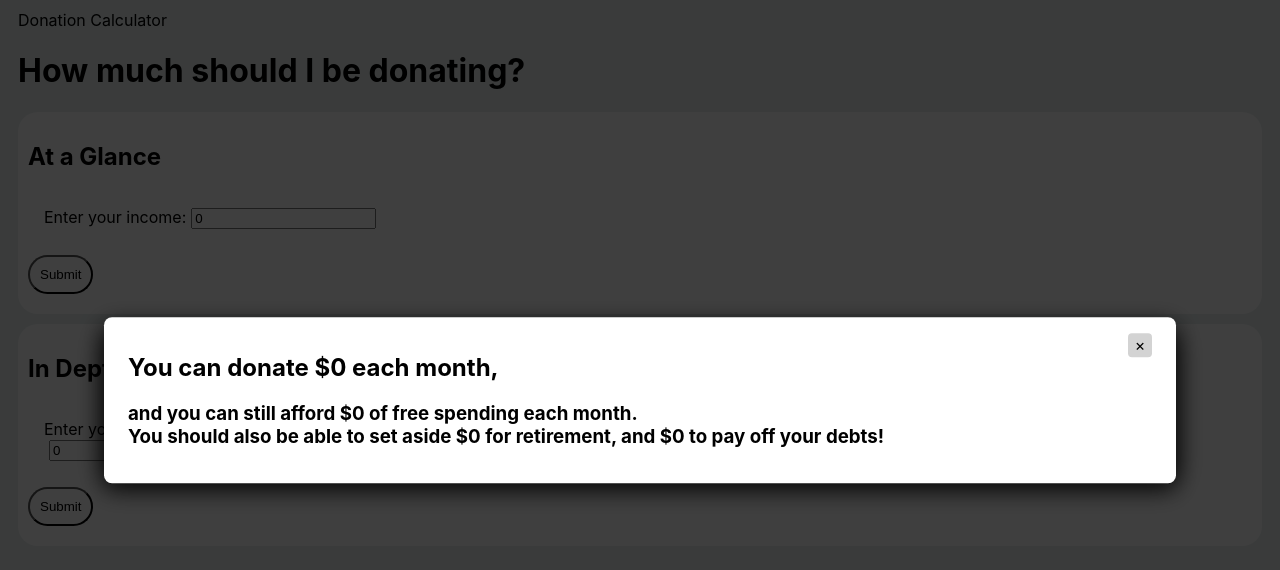
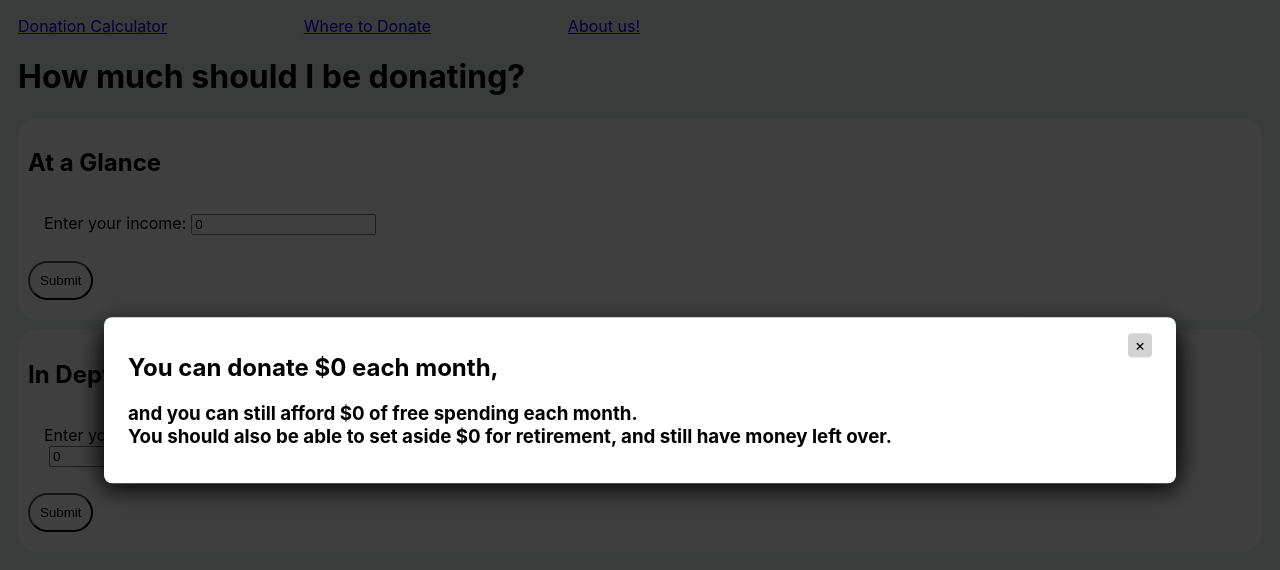
Before and after one commit to cmalatak/donation-calculator, a React (Create React App) app: page / in a window 1280 px wide. Shown: the top 570 px of the page. Built offline with nearby package versions, Linux system fonts and the light colour scheme.

Commit message:
nav menu wip

```diff
--- a/src/App.css
+++ b/src/App.css
@@ -81,7 +81,7 @@
   }
 }
 
-@media (min-width: 850px) {
+@media (min-width: 768px) {
   .app {
     margin: 10px;
   }
@@ -98,6 +98,11 @@
     padding: 10px;
   }
 
+  [class*="-result-button"]:hover {
+    box-shadow: 0px 1px 5px gray;
+    cursor: pointer;
+  }
+
   label {
     margin: 6px;
   }
@@ -109,6 +114,17 @@
 
   select {
     margin-left: 5px;
+  }
+
+  nav {
+    width: 50%;
+  }
+
+  ul {
+    padding-left: 0px;
+    list-style: none;
+    display: flex;
+    justify-content: space-between;
   }
 
   .modal {
--- a/src/App.js
+++ b/src/App.js
@@ -3,11 +3,15 @@ import React from "react";
 import "./App.css";
 import AtAGlanceCalculator from "./AtAGlanceCalculator";
 import InDepthCalculator from "./InDepthCalculator";
+import NavMenu from "./NavMenu";
+import MobileNavButton from "./MobileNavButton";
 
 const App = () => {
   return (
     <div className="app">
-      <header>Donation Calculator</header>
+      <header>
+        {window.innerWidth > 768 ? <NavMenu /> : <MobileNavButton />}
+      </header>
       <h1>How much should I be donating?</h1>
       <AtAGlanceCalculator
         className="at-a-glance-calculator"
--- /dev/null
+++ b/src/MobileNavButton.jsx
@@ -0,0 +1,21 @@
+import React, { useState } from "react";
+import NavMenu from "./NavMenu";
+
+const MobileNavButton = () => {
+  const [navMenuState, setNavMenuState] = useState("closed");
+  const toggleNavMenu = () => {
+    if (navMenuState === "closed") {
+      setNavMenuState("open");
+    } else {
+      setNavMenuState("closed");
+    }
+  };
+  return (
+    <>
+      <button onClick={() => toggleNavMenu()}>Menu</button>
+      {navMenuState === "open" ? <NavMenu /> : ""}
+    </>
+  );
+};
+
+export default MobileNavButton;
--- /dev/null
+++ b/src/NavMenu.jsx
@@ -0,0 +1,21 @@
+import React from "react";
+
+const NavMenu = () => {
+  return (
+    <nav role="navigation" className="menu">
+      <ul>
+        <li>
+          <a href="#">Donation Calculator</a>
+        </li>
+        <li>
+          <a href="#">Where to Donate</a>
+        </li>
+        <li>
+          <a href="#">About us!</a>
+        </li>
+      </ul>
+    </nav>
+  );
+};
+
+export default NavMenu;
--- a/src/ResultModal.jsx
+++ b/src/ResultModal.jsx
@@ -52,11 +52,15 @@ const ResultModal = ({
   );
 
   const debtSavingRec = Math.round((income * (debtRate(debt) / 100)) / 12);
+  const additionalrecommendation =
+    debt === "Currently have debt"
+      ? `and $${debtSavingRec} to pay off your debts!`
+      : `and still have money left over.`;
 
   const extraThings =
     contribution === "Primary Wage-Earner w/ Dependents"
       ? ` You should also be able to set aside $${retirementRec} to invest in your dependents.`
-      : ` You should also be able to set aside $${retirementRec} for retirement, and $${debtSavingRec} to pay off your debts!`;
+      : ` You should also be able to set aside $${retirementRec} for retirement, ${additionalrecommendation}`;
 
   return (
     <div className={modalClass === "" ? "modal" : modalClass}>
```
